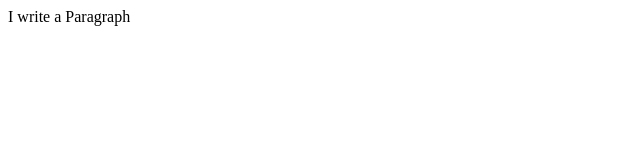
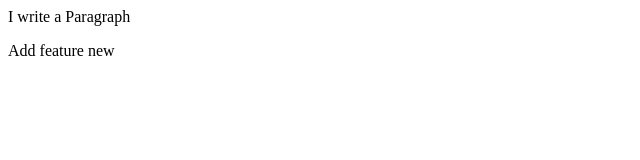
Before and after one commit to LuqmanJaffary/LocalRepo, a plain HTML site: page LocalRepo/index.html in a window 1280 px wide. Shown: the full height of the page, 0-640 px from the left. Drawn offline with Linux system fonts and the light colour scheme.

Commit message:
new feature

```diff
--- a/LocalRepo/index.html
+++ b/LocalRepo/index.html
@@ -1 +1,2 @@
 <p>I write a Paragraph</p>
+<p>Add feature new</p>
```
